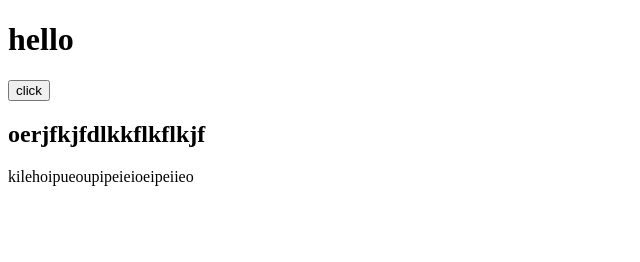
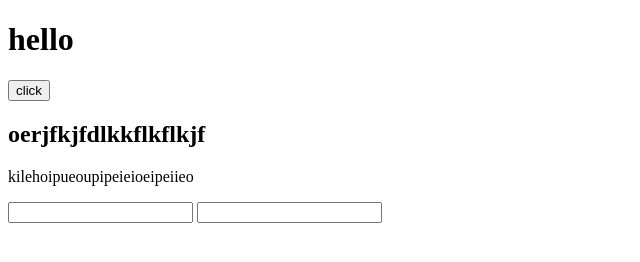
Before and after one commit to uodeeb/github-test, a plain HTML site: page index.html in a window 1280 px wide. Shown: the whole page, without its empty margins (0-640 px from the left). Drawn offline with Linux system fonts and the light colour scheme.

Commit message:
Adding a form

```diff
--- a/index.html
+++ b/index.html
@@ -10,5 +10,9 @@
     <button>click</button>
     <h2>oerjfkjfdlkkflkflkjf</h2>
     <p>kilehoipueoupipeieioeipeiieo</p>
+    <form action="">
+        <input type="text">
+        <input type="password">
+    </form>
 </body>
 </html>
```
